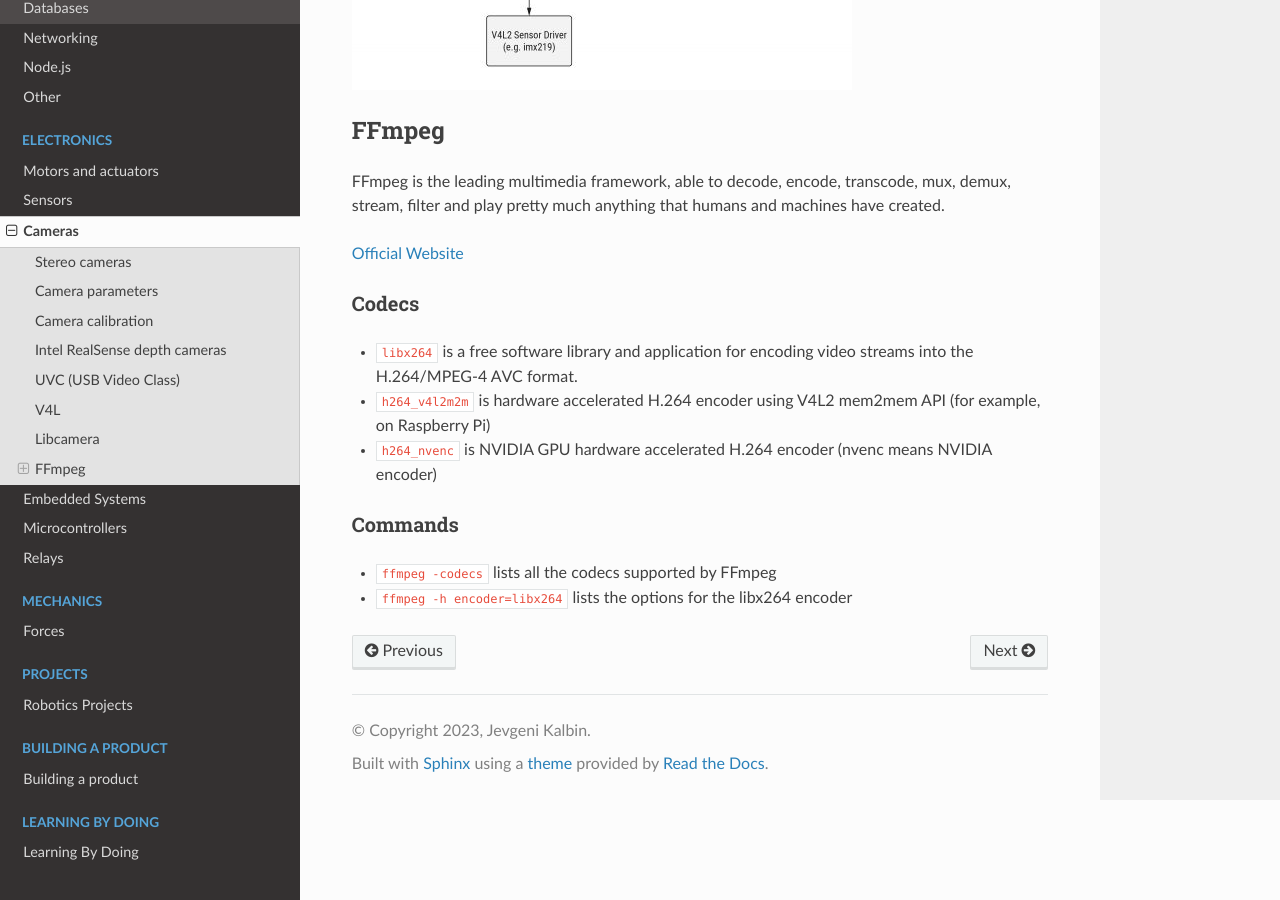
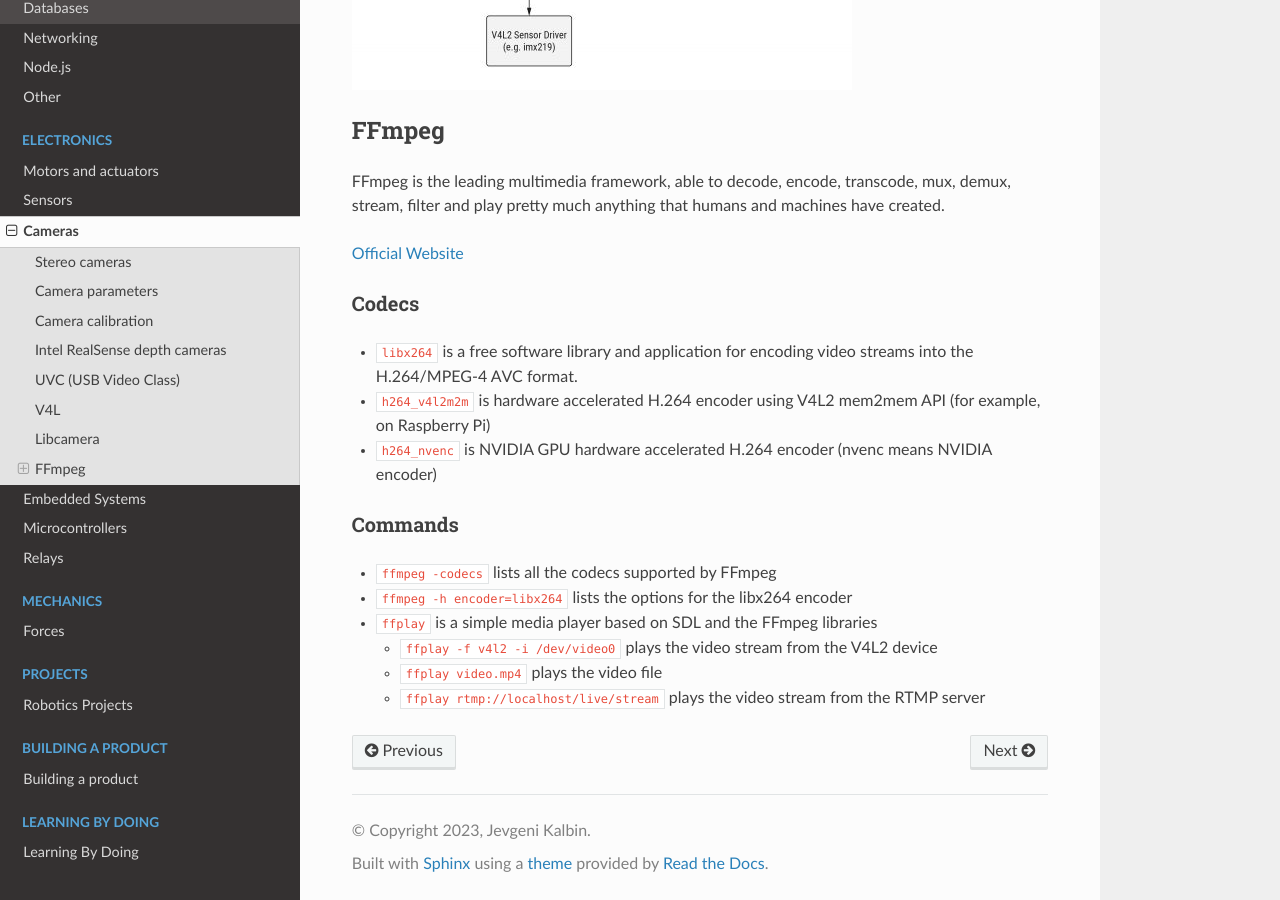
Before and after one commit to jevgenik/manuals, a Sphinx documentation site: the page built from source/files/electronics/cameras/cameras.rst, in a window 1280 px wide and 900 px high, scrolled down 3613 px. Built offline with Sphinx 7.4.7 and the Read the Docs theme 2.0.0, drawn with Linux system fonts in a browser that asks for light colours.

Commit message:
cameras.rst

```diff
--- a/source/files/electronics/cameras/cameras.rst
+++ b/source/files/electronics/cameras/cameras.rst
@@ -125,3 +125,11 @@ Commands
 * ``ffmpeg -codecs`` lists all the codecs supported by FFmpeg
 
 * ``ffmpeg -h encoder=libx264`` lists the options for the libx264 encoder
+
+* ``ffplay`` is a simple media player based on SDL and the FFmpeg libraries
+
+  - ``ffplay -f v4l2 -i /dev/video0`` plays the video stream from the V4L2 device
+
+  - ``ffplay video.mp4`` plays the video file
+
+  - ``ffplay rtmp://localhost/live/stream`` plays the video stream from the RTMP server
```
